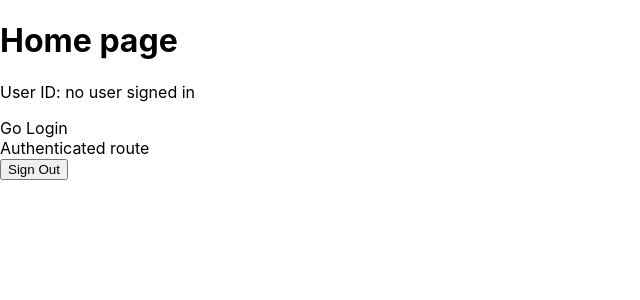
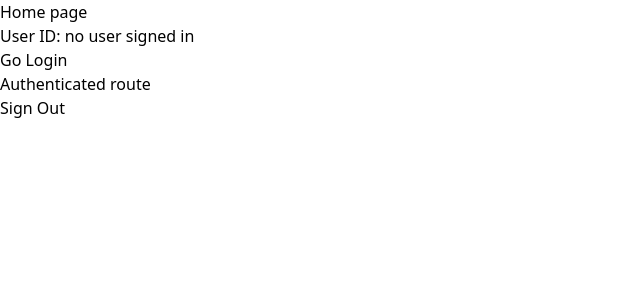
Before and after one commit to JacobwBruce/job-search-web-app, a Next.js app: page / in a window 1280 px wide. Shown: the top 300 px of the page, without its empty margins (0-640 px from the left). Built offline with nearby package versions, Linux system fonts and the light colour scheme; no server answers.

Commit message:
tailwind css setup & configuration

```diff
--- a/package.json
+++ b/package.json
@@ -17,6 +17,9 @@
   },
   "devDependencies": {
     "@types/react": "^17.0.4",
+    "autoprefixer": "^10.2.5",
+    "postcss": "^8.2.13",
+    "tailwindcss": "^2.1.2",
     "typescript": "^4.2.4"
   }
 }
--- a/pages/_app.tsx
+++ b/pages/_app.tsx
@@ -1,4 +1,5 @@
 import '../styles/globals.css';
+// import 'tailwindcss/tailwind.css';
 import { AuthProvider } from '@/lib/auth';
 
 function MyApp({ Component, pageProps }) {
--- /dev/null
+++ b/postcss.config.js
@@ -0,0 +1,6 @@
+module.exports = {
+  plugins: {
+    tailwindcss: {},
+    autoprefixer: {},
+  },
+}
--- a/styles/globals.css
+++ b/styles/globals.css
@@ -1,16 +1,11 @@
+@tailwind base;
+@tailwind components;
+@tailwind utilities;
+
 html,
-body {
-  padding: 0;
-  margin: 0;
-  font-family: -apple-system, BlinkMacSystemFont, Segoe UI, Roboto, Oxygen,
-    Ubuntu, Cantarell, Fira Sans, Droid Sans, Helvetica Neue, sans-serif;
+body,
+#__next {
+    padding: 0;
+    margin: 0;
+    height: 100%;
 }
-
-a {
-  color: inherit;
-  text-decoration: none;
-}
-
-* {
-  box-sizing: border-box;
-}
--- /dev/null
+++ b/tailwind.config.js
@@ -0,0 +1,11 @@
+module.exports = {
+    purge: ['./pages/**/*.{js,ts,jsx,tsx}', './components/**/*.{js,ts,jsx,tsx}'],
+    darkMode: false, // or 'media' or 'class'
+    theme: {
+        extend: {},
+    },
+    variants: {
+        extend: {},
+    },
+    plugins: [],
+};
```
Also changed, not shown: 1 other file (tests, documents, lock files or other folders).
